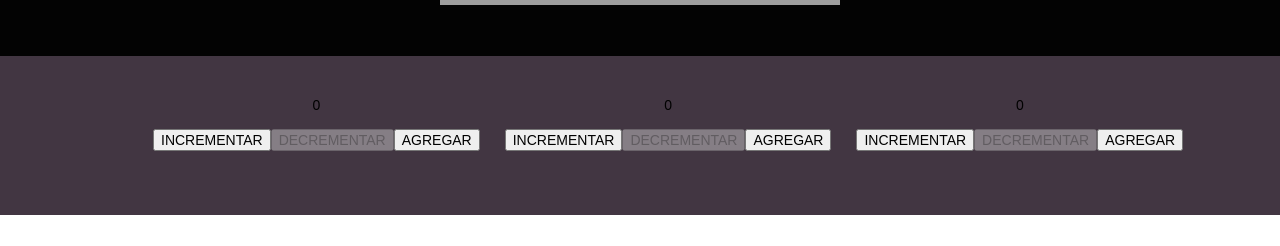
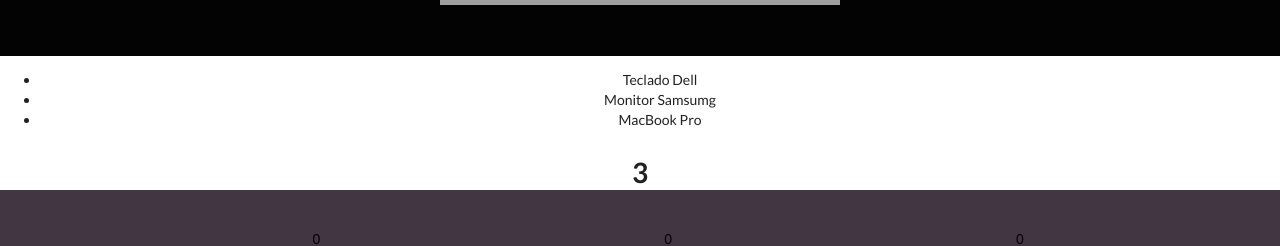
Before and after one commit to Javoezcurra/miproyecto_JorgeEzcurra, a React (Create React App) app in the folder my-app/: page / in a window 1280 px wide. Shown: the part 1049-1295 px from the top of the page. Before the commit the page ends 1264 px from the top, so only its background shows below. Built offline with nearby package versions, Linux system fonts and the light colour scheme; grey boxes are pictures that could not be loaded.

Commit message:
Este el el sexto desafío pero me olvide de cambiar el texto

```diff
--- a/my-app/src/App.js
+++ b/my-app/src/App.js
@@ -2,6 +2,7 @@
 import Navbar from "./Components/Navbar";
 import ItemListContainer from "./Components/ItemListContainer";
 import ItemCount from "./Components/botones/ItemCount";
+import {Itemlist} from "./Components/Itemlist";
 import './App.css';
 
 function App() {
@@ -42,6 +43,12 @@
         <img src="https://p4.wallpaperbetter.com/wallpaper/518/184/909/geek-video-games-wallpaper-preview.jpg" />
       </header>
 
+      <div>
+
+      <Itemlist />
+
+      </div>
+
       <div className="Counts">
 
       <ItemCount className="co1"/>
--- /dev/null
+++ b/my-app/src/Components/Itemlist.js
@@ -0,0 +1,70 @@
+import React, { useEffect, useState, useCallback } from "react";
+
+
+
+const promiselist = () => {
+
+  return new Promise ((resolve) =>{
+
+  setTimeout(() => {
+   resolve ([
+   { id: 1,destacado: true, name: "Teclado Dell", price: "$100" },
+   { id: 2,destacado: false, name: "Mouse Dell", price: "$50" },
+   { id: 3,destacado: true, name: "Monitor Samsumg", price: "$100" },
+   { id: 4,destacado: false, name: "Teclado Dell", price: "$400" },
+   { id: 5,destacado: true, name: "MacBook Pro", price: "$1000" },
+   { id: 6,destacado: false, name: "MacBook Pro ultra", price: "$3500" },
+    ])},
+   1500);
+
+   });
+};
+
+
+
+
+export const Itemlist = () => {
+
+  const [products, setProductos] = useState([]);
+
+  const consultPromise = useCallback(
+
+    async() => {
+      const productoFiltrado = await promiselist().then((data) => data.filter((product) =>product.destacado))
+        setProductos(productoFiltrado);
+
+
+
+    },
+
+    [promiselist],
+  )
+
+
+
+  useEffect(() => {
+    consultPromise();
+
+  },[consultPromise])
+
+  return (
+    <>
+      {products.length === 0 ? (
+        <h1>Cargando...</h1>
+      ) : (
+        <>
+          <ul>
+            {products.map((product) => (
+              <li key={product.id}>{product.name}</li>
+            ))}
+          </ul>
+          <h1>{products.length}</h1>
+        </>
+      )}
+
+
+    </>
+  );
+
+
+};
```
Also changed, not shown: my-app/src/Components/item.js (added, +8 -0 lines).
